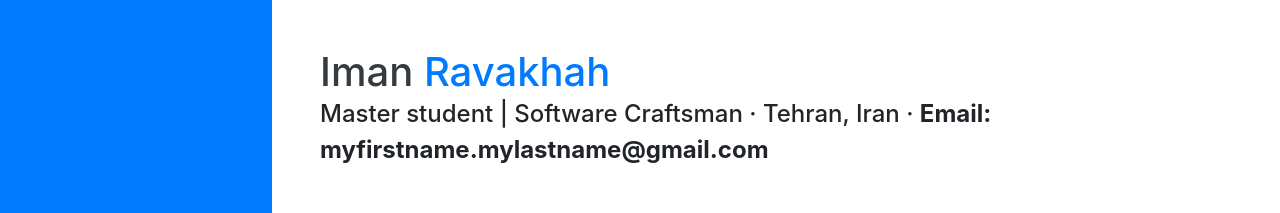
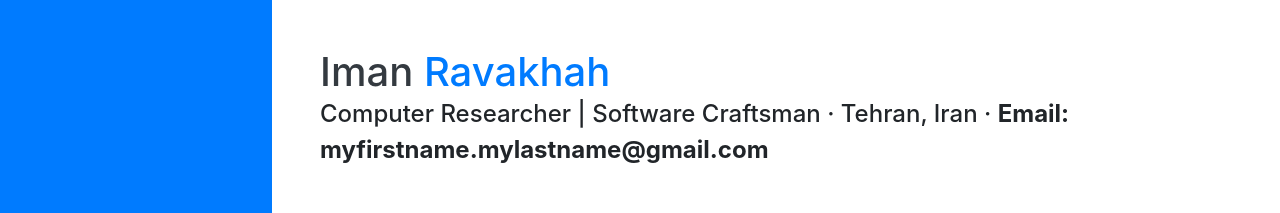
Before and after one commit to imnr/SPW, a website with bundled scripts: page index.html in a window 1280 px wide. Shown: the top 213 px of the page. Built offline with nearby package versions, Linux system fonts and the light colour scheme; some icons are missing; a web font is replaced by a local one.

Commit message:
updated title

```diff
--- a/index.html
+++ b/index.html
@@ -87,7 +87,7 @@
         <h1 class="mb-0">Iman
           <span class="text-primary">Ravakhah</span>
         </h1>
-        <div class="subheading mb-5">Master student | Software Craftsman · Tehran, Iran · <b>Email: myfirstname.mylastname@gmail.com</b>
+        <div class="subheading mb-5">Computer Researcher | Software Craftsman · Tehran, Iran · <b>Email: myfirstname.mylastname@gmail.com</b>
 
         </div>
         <p class="lead mb-5">Welcome to my personal webpage. I'm Iman Ravakhah, a master student at Iran University of Science and Technology. I study computer software engineering—systems concentration.<br>
```
